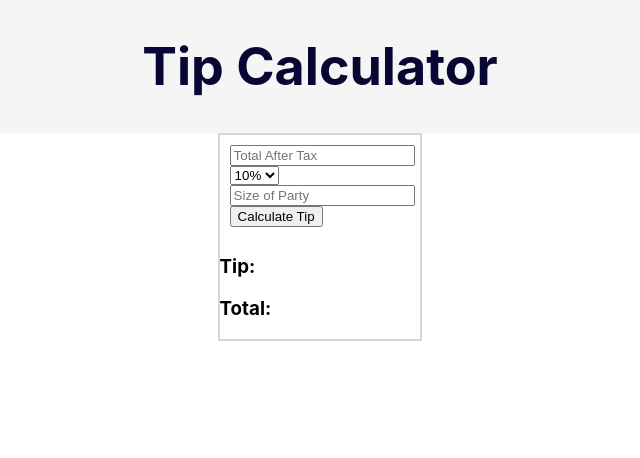
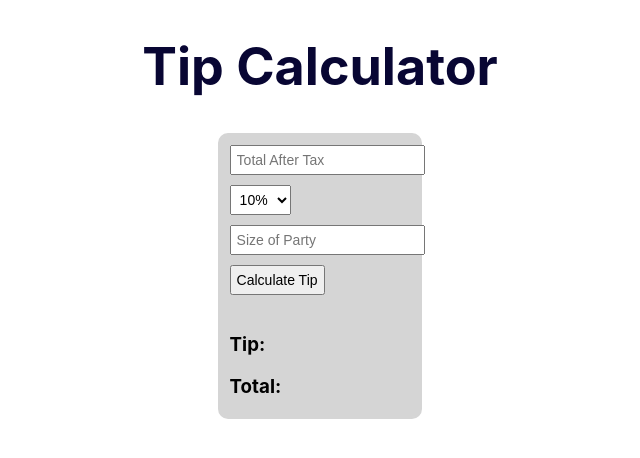
Before and after one commit to edawson1980/q-app, a React (Create React App) app: page / in a window 1280 px wide. Shown: the top 458 px of the page, without its empty margins (320-960 px from the left). Built offline with nearby package versions, Linux system fonts and the light colour scheme.

Commit message:
styling changes

```diff
--- a/src/App.css
+++ b/src/App.css
@@ -1,10 +1,9 @@
-h1 {
+h1{
   text-align: center;
 }
 
 
-.App-header {
-  background-color: #f5f5f5;
+.App-header{
   display: flex;
   flex-direction: column;
   align-items: center;
@@ -16,10 +15,19 @@ h1 {
   margin-left:42%;
   margin-right:42%;
   border:2px solid #d5d5d5;
+  border-radius:10px;
+  background-color:#d5d5d5
 }
 input, select{
   display:flex;
+  padding:5px;
+  margin-bottom:10px;
+  font-size:14px;
 }
 form{
   padding:10px 10px;
+
 }
+.outputs{
+  padding-left:10px;
+}
--- a/src/Form.js
+++ b/src/Form.js
@@ -29,8 +29,6 @@ class Form extends React.Component{
     let totalAmount = this.state.total;
     let x = Number(totalAmount);
 
-
-
     let partySize = this.state.party;
     let y = Number(partySize);
 
@@ -57,8 +55,11 @@ class Form extends React.Component{
           <input type="text" name="party" onChange={this.handlePartyChange}  placeholder="Size of Party"></input>
           <input type="submit" value="Calculate Tip"/>
         </form>
-        <Tip />
-        <Total />
+        <div className="outputs">
+          <Tip />
+          <Total />
+        </div>
+
     </div>
 
     );
```
